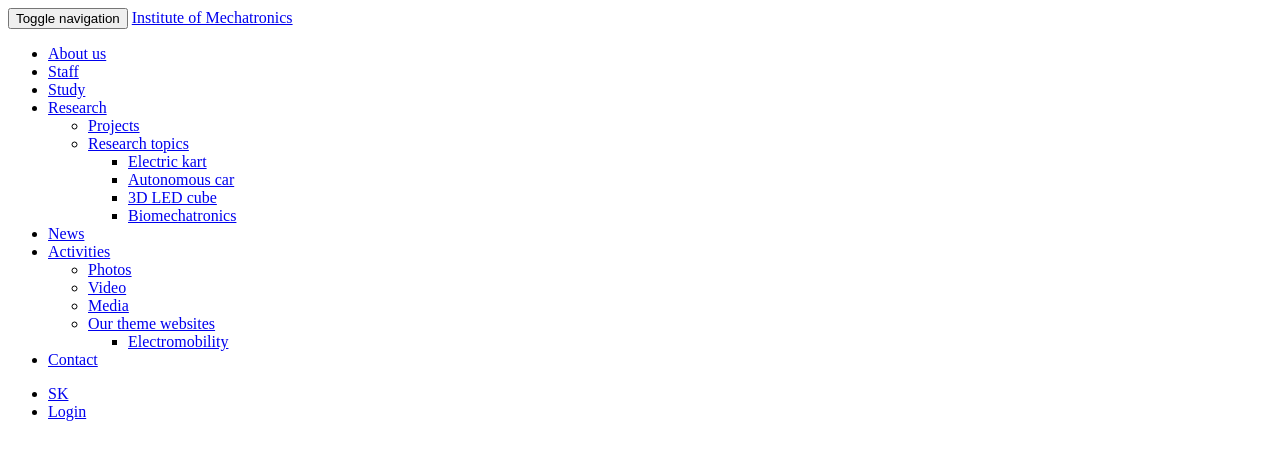
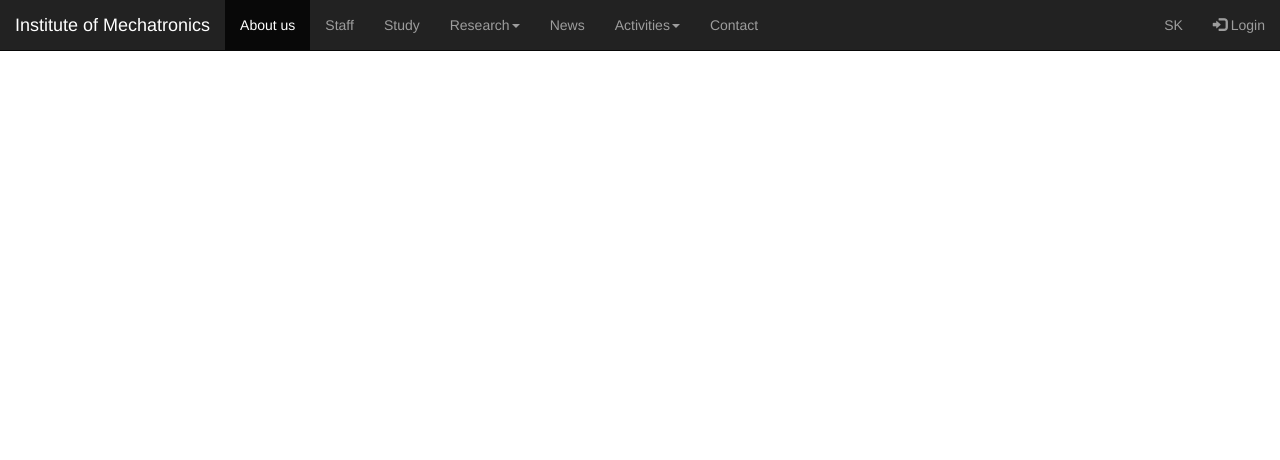
Before and after one commit to elcomtik/WebTech2, a PHP site: page /index.php?lang=en in a window 1280 px wide. Shown: the top 460 px of the page. Run offline with PHP 8.4, Linux system fonts and the light colour scheme.

Commit message:
Solved problem with navbar covering page content, new index

```diff
--- a/index.php
+++ b/index.php
@@ -5,5 +5,13 @@
  * Date: 5/5/17
  * Time: 7:13 PM
  */
+
 include_once 'session.php';
+include_once 'head.php';
+?>
+<body>
+<?php
 include_once 'menu.php';
+?>
+
+</body>
--- a/menu.php
+++ b/menu.php
@@ -7,7 +7,7 @@
  */
 
 ?>
-<div class="navbar navbar-default navbar-fixed-top navbar-inverse" role="navigation">
+<div class="navbar navbar-static-top navbar-inverse" role="navigation">
     <div class="container-fluid">
         <div class="navbar-header">
             <button type="button" class="navbar-toggle" data-toggle="collapse" data-target="#navbar">
```
